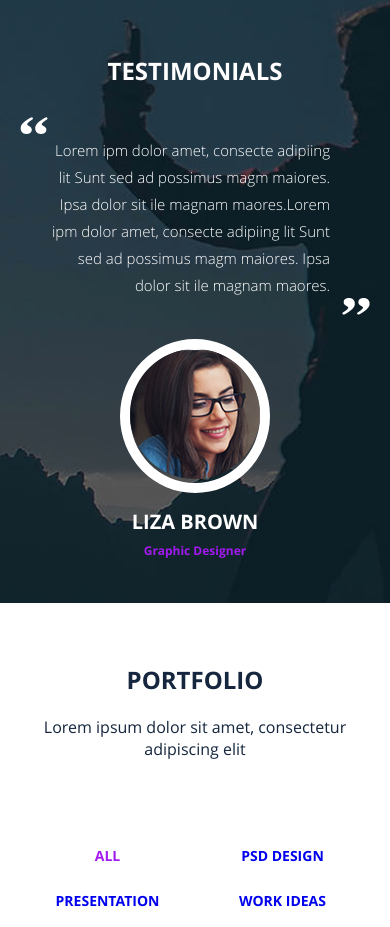
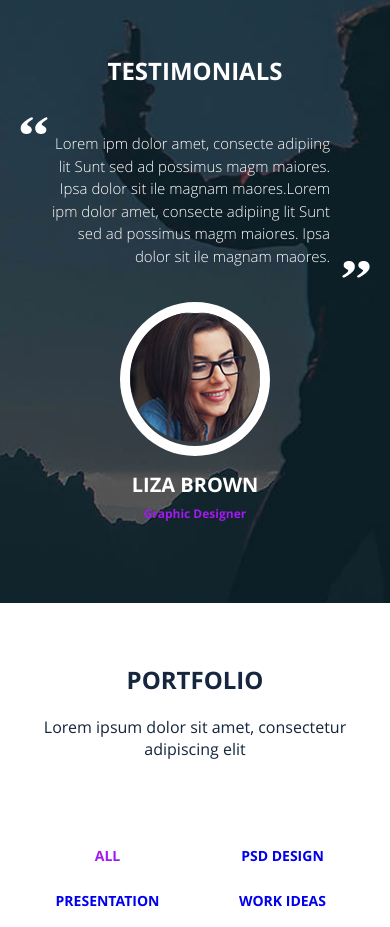
Before and after one commit to Sheka799/Site-portfolio, a plain HTML site: page index.html in a window 390 px wide. Shown: the part 3720-4647 px from the top of the page. Drawn offline with Linux system fonts and the light colour scheme.

Commit message:
fix:testimonials

```diff
--- a/sass/_sections/_testimonials.sass
+++ b/sass/_sections/_testimonials.sass
@@ -68,6 +68,10 @@
           font-size: 12px
 @media ( max-width: 400px)
   .testimonials
+    &-block
+      &__description
+        line-height: 1.5
+        margin: 15px 40px 15px 20px
     &-title
       margin-top: 15px
       margin-bottom: 30px
```
Also changed, not shown: css/style.css, 1 other file.
